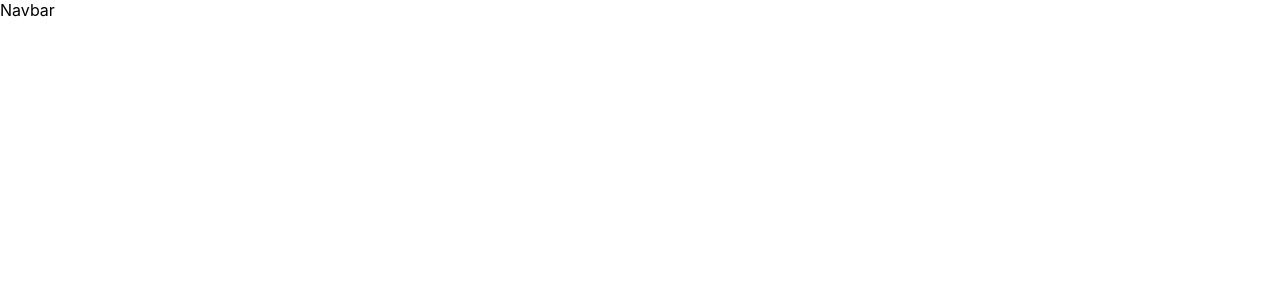
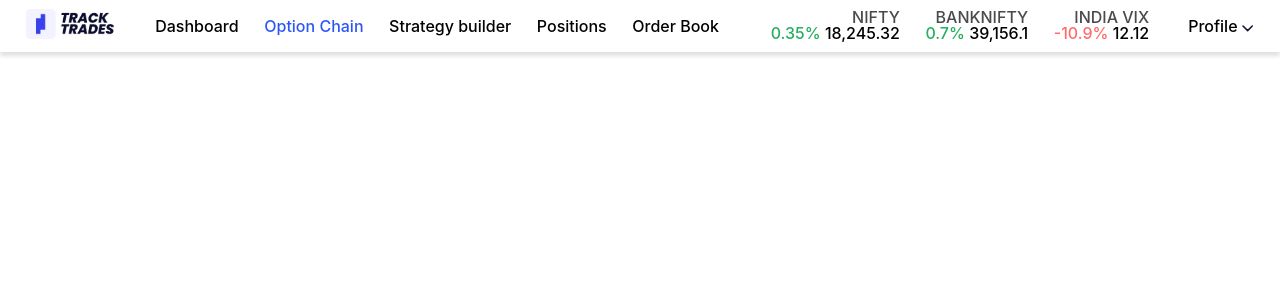
Before and after one commit to tarupathak/Infitout-Task, a React (Create React App) app: page / in a window 1280 px wide. Shown: the top 300 px of the page. Built offline with nearby package versions, Linux system fonts and the light colour scheme.

Commit message:
Added navigation bar

```diff
--- /dev/null
+++ b/src/Components/Components.css
@@ -0,0 +1,71 @@
+nav {
+  width: 100%;
+  height: 52px;
+  background: #ffffff;
+  box-shadow: 0px 4px 4px rgba(0, 0, 0, 0.12);
+  display: flex;
+  flex-direction: row;
+  align-items: center;
+  justify-content: space-evenly;
+}
+
+.nav-items {
+  display: flex;
+  flex-direction: row;
+  align-items: center;
+}
+
+.nav-items div {
+  display: flex;
+  flex-direction: column;
+  align-items: flex-end;
+  padding: 1vw;
+}
+
+.col-head {
+  font-style: normal;
+  font-weight: 500;
+  font-size: 2vh;
+  line-height: 14px;
+  color: #4a4a4a;
+}
+
+.per-col {
+  font-style: normal;
+  font-weight: 500;
+  font-size: 2vh;
+  line-height: 14px;
+  color: #27ae60;
+}
+
+.per-col2 {
+  font-style: normal;
+  font-weight: 500;
+  font-size: 2vh;
+  line-height: 14px;
+  color: #ff6b6b;
+}
+
+#col {
+  color: #2c57f5;
+}
+
+.nav-items div {
+  font-style: normal;
+  font-weight: 500;
+  font-size: 2vh;
+  line-height: 19px;
+  /* identical to box height */
+
+  color: #000000;
+}
+
+.nav-item {
+  font-style: normal;
+  font-weight: 500;
+  font-size: 2vh;
+  line-height: 19px;
+  /* identical to box height */
+
+  color: #000000;
+}
--- a/src/Components/Navbar.jsx
+++ b/src/Components/Navbar.jsx
@@ -1,9 +1,53 @@
-import React from 'react'
+import React from "react";
+import "./Components.css";
+import logo from "../Images/logo.svg";
+import dropdown from "../Images/dropdown.svg";
 
 const Navbar = () => {
   return (
-    <div>Navbar</div>
-  )
-}
+    <div>
+      <nav>
+        <div>
+          <img src={logo} alt="logo" />
+        </div>
+        <div className="nav-items">
+          <div>Dashboard</div>
+          <div id="col">Option Chain</div>
+          <div>Strategy builder</div>
+          <div>Positions</div>
+          <div>Order Book</div>
+        </div>
+        <div className="nav-items">
+          <div>
+            <span className="col-head">NIFTY</span>
+            <span>
+              <span className="per-col">0.35%  </span>
+              <span>18,245.32</span>
+            </span>
+          </div>
+          <div>
+            <span className="col-head">BANKNIFTY</span>
+            <span>
+              <span className="per-col">0.7%  </span>
+              <span>39,156.1</span>
+            </span>
+          </div>
+          <div>
+            <span className="col-head">INDIA VIX</span>
+            <span>
+              <span className="per-col2">-10.9%  </span>
+              <span>12.12</span>
+            </span>
+          </div>
+        </div>
+        <div>
+          <div className="nav-item">
+            Profile <img src={dropdown} alt="dropdown-arrow" />
+          </div>
+        </div>
+      </nav>
+    </div>
+  );
+};
 
-export default Navbar
+export default Navbar;
```
Also changed, not shown: src/Images/dropdown.svg (added), src/Images/logo.svg (added).
